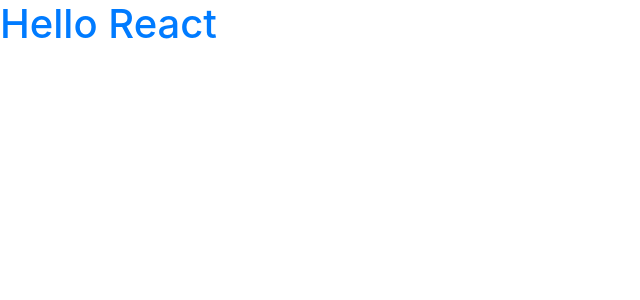
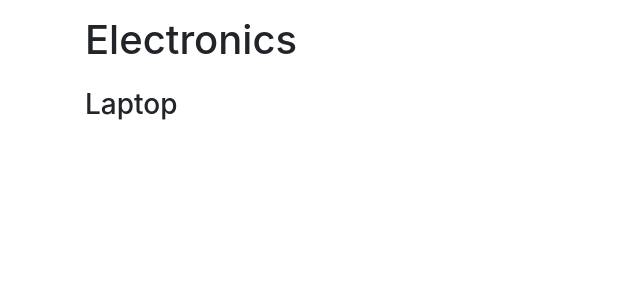
Before and after one commit to pjchender/react-router-breadcrumb, a React (Create React App) app: page /electronics/laptop in a window 1280 px wide. Shown: the top 300 px of the page, without its empty margins (0-640 px from the left). Built offline with nearby package versions, Linux system fonts and the light colour scheme.

Commit message:
Finish basic routes setting

```diff
--- a/src/App.js
+++ b/src/App.js
@@ -1,11 +1,16 @@
 import React, { Component } from 'react';
+import { Route } from 'react-router-dom';
+import { Home, Books, Electronics } from './pages';
 
 class App extends Component {
   render() {
     return (
-      <h1 className="text-primary">
-        Hello React
-      </h1>
+      <div className="container">
+        {/* The corresponding component will show here if the current URL matches the path */}
+        <Route path="/" exact component={Home} />
+        <Route path="/books" component={Books} />
+        <Route path="/electronics" component={Electronics} />
+      </div>
     );
   }
 }
--- a/src/index.js
+++ b/src/index.js
@@ -1,12 +1,13 @@
 import React from 'react';
 import ReactDOM from 'react-dom';
-import './index.css';
+import { BrowserRouter, Switch } from 'react-router-dom';
 import App from './App';
-import * as serviceWorker from './serviceWorker';
 
-ReactDOM.render(<App />, document.getElementById('root'));
-
-// If you want your app to work offline and load faster, you can change
-// unregister() to register() below. Note this comes with some pitfalls.
-// Learn more about service workers: http://bit.ly/CRA-PWA
-serviceWorker.unregister();
+ReactDOM.render(
+  <BrowserRouter>
+    <Switch>
+      <App />
+    </Switch>
+  </BrowserRouter>
+  , document.getElementById('root')
+);
--- a/src/pages.js
+++ b/src/pages.js
@@ -1,4 +1,5 @@
 import React from 'react';
+import { Switch, Route } from 'react-router-dom';
 
 /**
  * These are root pages
@@ -12,7 +13,18 @@
 };
 
 const Electronics = () => {
-  return <h1 className="py-3">Electronics</h1>;
+  return (
+    <div>
+      <h1 className="py-3">Electronics</h1>
+
+      <Switch>
+        {/* The component will show here if the current URL matches the path */}
+        <Route path="/electronics/mobile" component={Mobile} />
+        <Route path="/electronics/desktop" component={Desktop} />
+        <Route path="/electronics/laptop" component={Laptop} />
+      </Switch>
+    </div>
+  );
 };
 
 /**
```
